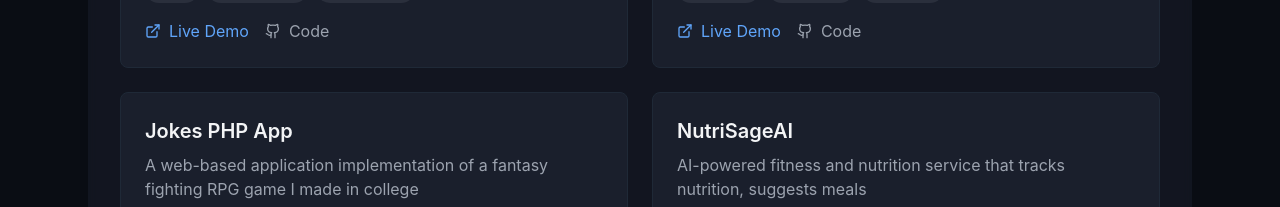
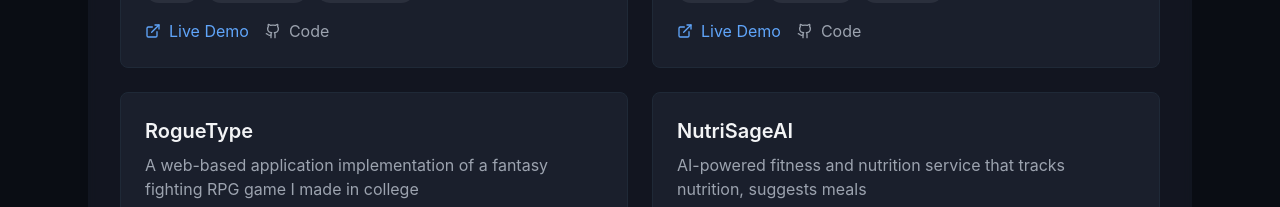
Before and after one commit to asherShores5/portfolio-web-app, a React (Create React App) app in the folder portfolio/: page / in a window 1280 px wide. Shown: the part 1890-2097 px from the top of the page. Built offline with nearby package versions, Linux system fonts and the light colour scheme.

Commit message:
fix name

```diff
--- a/portfolio/src/data/projects.js
+++ b/portfolio/src/data/projects.js
@@ -16,7 +16,7 @@ export const projects = [
       videoUrl: null
     },
     {
-      title: "Jokes PHP App",
+      title: "RogueType",
       description: "A web-based application implementation of a fantasy fighting RPG game I made in college",
       liveUrl: "  https://roguetype.ashershores.com/",
       github: "https://github.com/asherShores5/RogueType",
```
